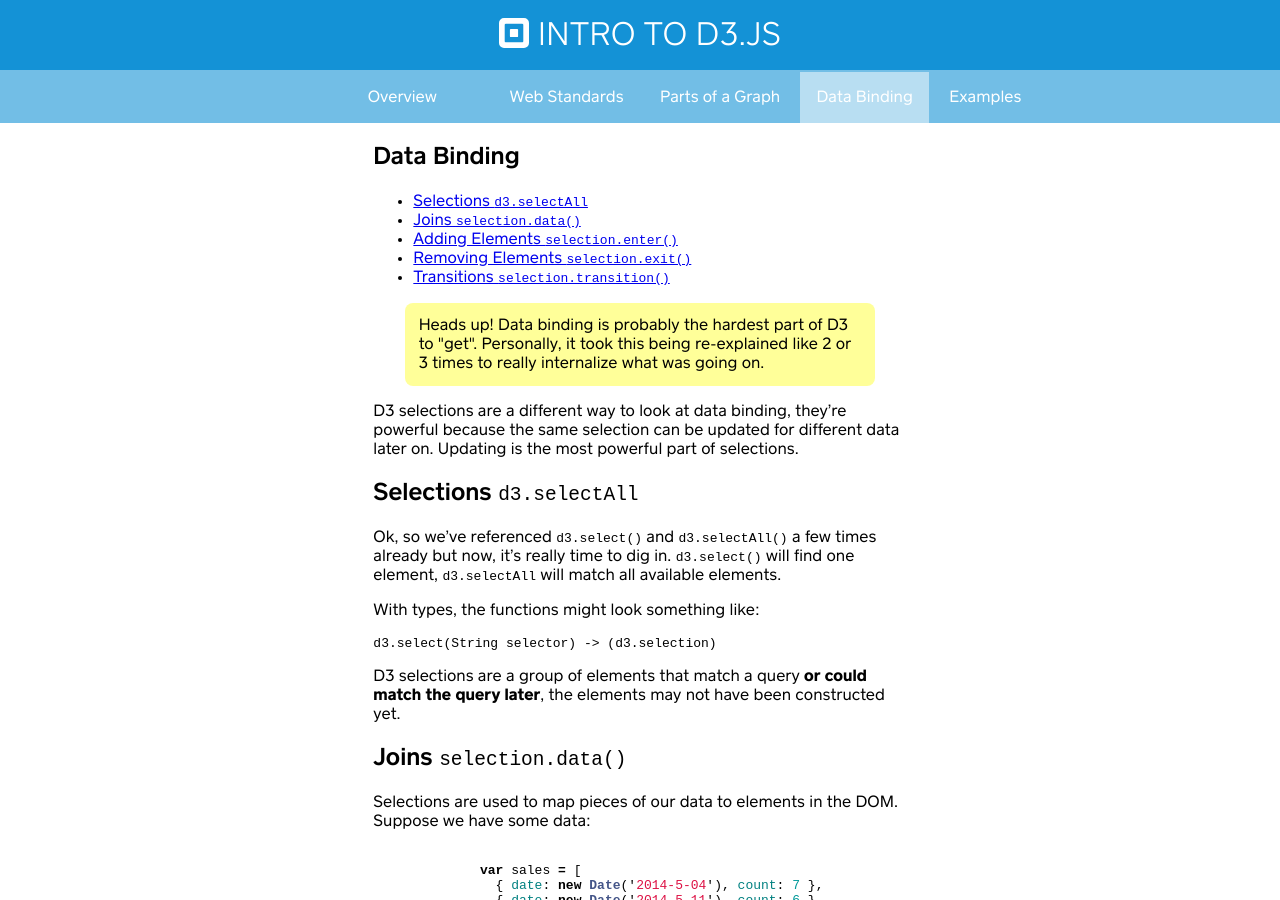
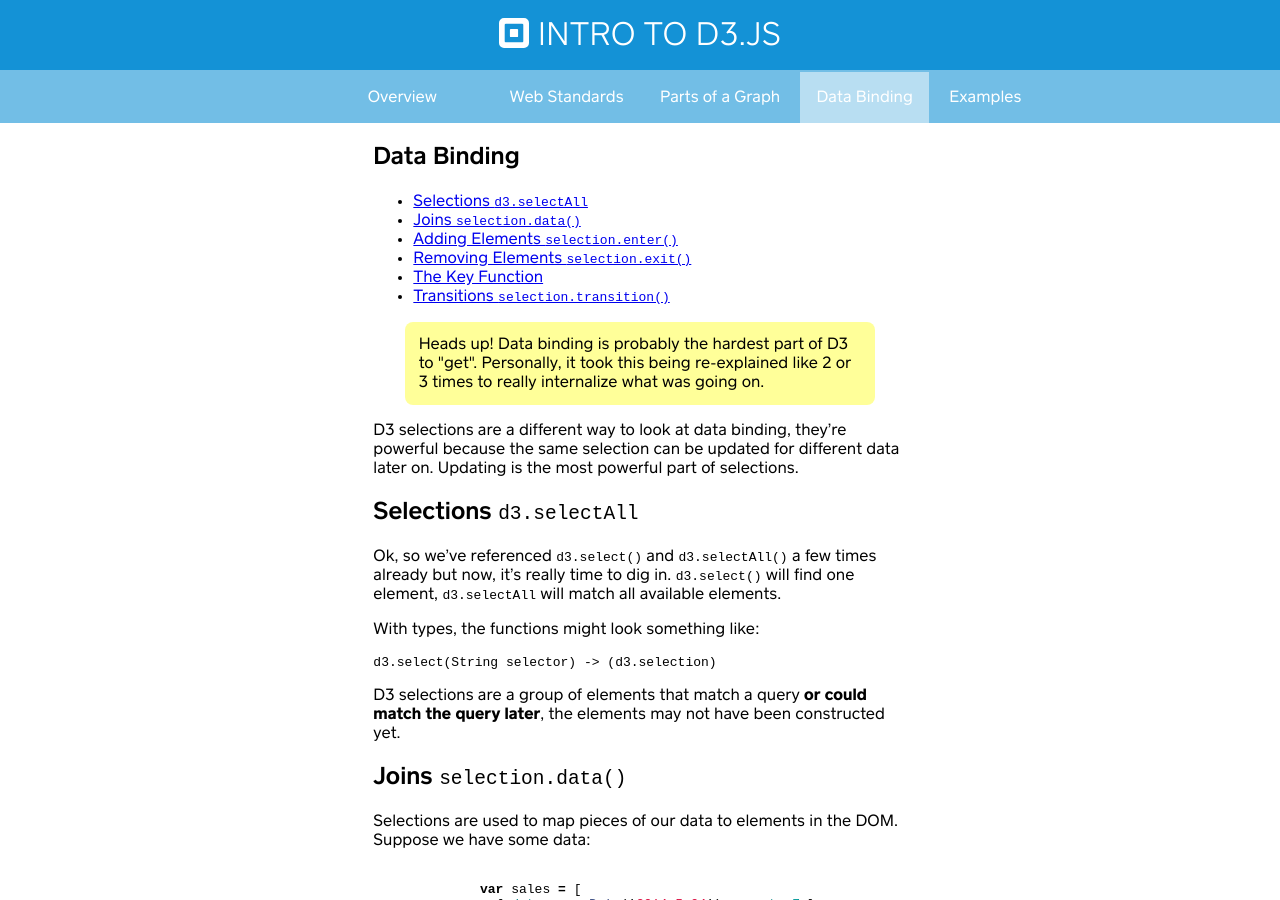
Before and after one commit to square/intro-to-d3, a Jekyll site: the page built from z03-data-binding.md, in a window 1280 px wide and 900 px high. Built offline with Jekyll 4.4.1, drawn with Linux system fonts in a browser that asks for light colours.

Commit message:
Drop a header before I forget

```diff
--- a/z03-data-binding.md
+++ b/z03-data-binding.md
@@ -8,6 +8,7 @@ permalink: /data-binding/
 - [Joins `selection.data()`](#joins-selectiondata)
 - [Adding Elements `selection.enter()`](#adding-elements-selectionenter)
 - [Removing Elements `selection.exit()`](#removing-elements-selectionexit)
+- [The Key Function](#the-key-function)
 - [Transitions `selection.transition()`](#transitions-selectiontransition)
 
 <div class="info">
@@ -185,6 +186,8 @@ So how does it turn out? Let's take a look:
 
 ## Removing Elements `selection.exit()`
 
+## The Key Function
+
 ## Transitions `selection.transition()`
 
 
```
